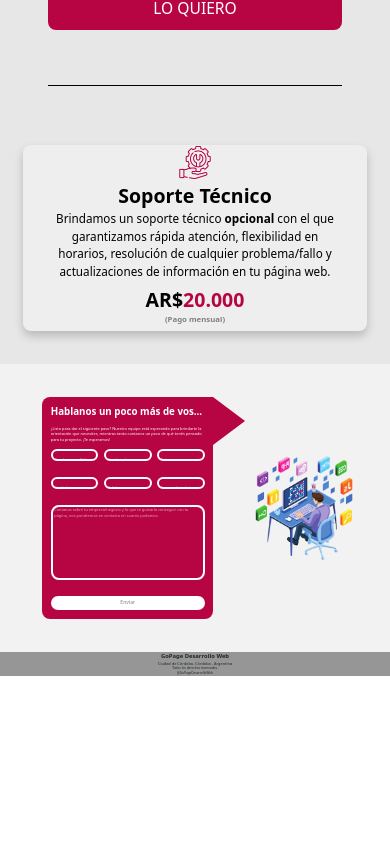
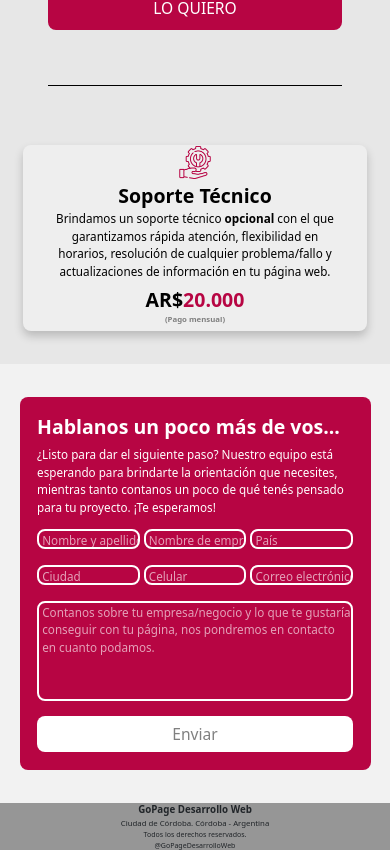
Before and after one commit to dileo24/portafolioGP, a React (Create React App) app in the folder client/: page / in a window 390 px wide. Shown: the part 3753-4603 px from the top of the page. Before the commit the page ends 4429 px from the top, so only its background shows below. Built offline with nearby package versions, Linux system fonts and the light colour scheme.

Commit message:
footer responsive

```diff
--- a/client/src/components/Footer.jsx
+++ b/client/src/components/Footer.jsx
@@ -3,14 +3,14 @@ import React from "react";
 export default function Footer() {
   return (
     <div id="footer" className="footerContainer">
-      <p class="p1">
+      <p className="p1">
         <b>GoPage Desarrollo Web</b>
       </p>
-      <p class="p2">
+      <p className="p2">
         Ciudad de Córdoba. Córdoba - Argentina
         <br />
       </p>
-      <p class="p3">
+      <p className="p3">
         Todos los derechos reservados.
         <br />
         @GoPageDesarrolloWeb
--- a/client/src/styles/components/_contacto.scss
+++ b/client/src/styles/components/_contacto.scss
@@ -23,10 +23,10 @@
       content: "";
       position: absolute;
       top: 0;
-      right: -2rem;
-      border-top: 1.5rem solid transparent;
-      border-bottom: 1.5rem solid transparent;
-      border-left: 2rem solid $magenta;
+      right: -2vw;
+      border-top: 1.5vw solid transparent;
+      border-bottom: 1.5vw solid transparent;
+      border-left: 2vw solid $magenta;
     }
 
     form {
@@ -125,3 +125,48 @@
     }
   }
 }
+
+@media only screen and (max-width: 700px) {
+  .contactoContainer {
+    .imagen {
+      display: none;
+    }
+    .formContainer {
+      margin: 0 5% 0 5%;
+      width: 90%;
+      border-radius: 0.5rem 0.5rem 0.5rem 0.5rem;
+
+      &::before {
+        display: none;
+      }
+      form {
+        .text {
+          .titulo {
+            font-size: 5vw;
+          }
+          .parrafo {
+            font-size: 3vw;
+          }
+        }
+        .inputS {
+          width: 100%;
+          .sect {
+            input {
+              width: 32.5%;
+            }
+            input::placeholder {
+              font-size: 3vw;
+              padding-bottom: 5%;
+            }
+          }
+          textarea::placeholder {
+            font-size: 3vw;
+          }
+          .btnEnviar {
+            font-size: 4vw;
+          }
+        }
+      }
+    }
+  }
+}
--- a/client/src/styles/components/_footer.scss
+++ b/client/src/styles/components/_footer.scss
@@ -1,7 +1,6 @@
 .footerContainer {
   background-color: rgb(150, 150, 150);
-  /* position: relative;
-  z-index: 9999; */
+
   p {
     @include centerCol;
     text-align: center;
@@ -17,3 +16,17 @@
     font-size: 0.8vw;
   }
 }
+
+@media only screen and (max-width: 700px) {
+  .footerContainer {
+    .p1 {
+      font-size: 2.5vw;
+    }
+    .p2 {
+      font-size: 2vw;
+    }
+    .p3 {
+      font-size: 1.8vw;
+    }
+  }
+}
```
